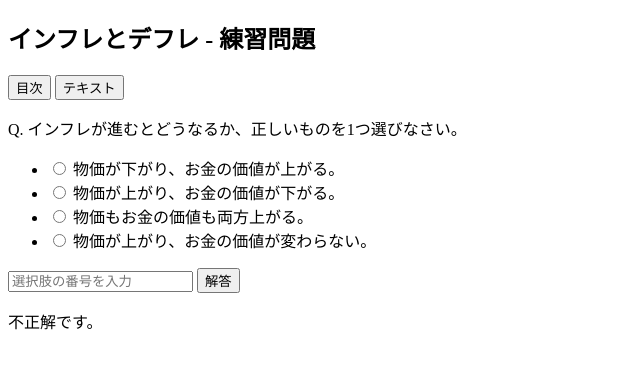
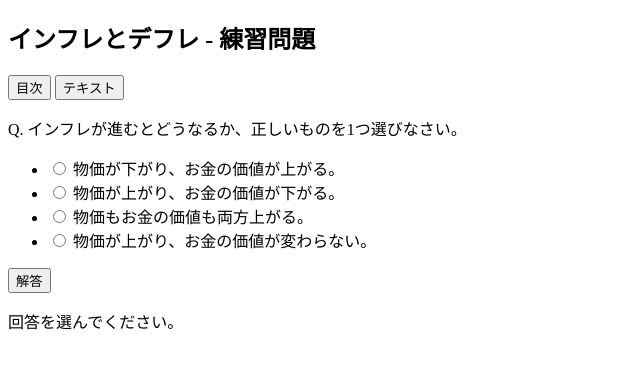
Before and after one commit to PoisonDartFrogMan/TestApps2, a plain HTML site: page QUIZ002.html in a window 1280 px wide. Both pictures are taken after a click on the button "解答". Shown: the whole page, without its empty margins (0-640 px from the left). Drawn offline with Linux system fonts and the light colour scheme.

Commit message:
Update QUIZ002.html

```diff
--- a/QUIZ002.html
+++ b/QUIZ002.html
@@ -3,7 +3,7 @@
 <head>
     <meta charset="UTF-8">
     <meta name="viewport" content="width=device-width, initial-scale=1.0">
-    <title>インフレとデフレ - 練習問題</title>
+    <title>金融の自由化 (近年の金融政策)②</title>
 </head>
 <body>
     <h2>インフレとデフレ - 練習問題</h2>
@@ -19,7 +19,6 @@
             <li><input type="radio" name="answer" value="3"> 物価もお金の価値も両方上がる。</li>
             <li><input type="radio" name="answer" value="4"> 物価が上がり、お金の価値が変わらない。</li>
         </ul>
-        <input type="text" id="user-answer" placeholder="選択肢の番号を入力">
         <button onclick="checkAnswer()">解答</button>
         <p id="result"></p>
         <button id="next-question" style="display: none;" onclick="nextQuestion()">次へ</button>
@@ -98,9 +97,15 @@
         }
 
         function checkAnswer() {
-            const userAnswer = parseInt(document.getElementById('user-answer').value);
+            const selectedAnswer = document.querySelector('input[name="answer"]:checked');
+            const resultElement = document.getElementById('result');
+            if (!selectedAnswer) {
+                resultElement.textContent = "回答を選んでください。";
+                return;
+            }
+
+            const userAnswer = parseInt(selectedAnswer.value);
             const currentQuestion = questions[currentQuestionIndex];
-            const resultElement = document.getElementById('result');
 
             if (userAnswer === currentQuestion.answer) {
                 correctAnswers++;
@@ -116,7 +121,6 @@
             if (currentQuestionIndex < questions.length) {
                 document.getElementById('next-question').style.display = 'none';
                 document.getElementById('result').textContent = '';
-                document.getElementById('user-answer').value = '';
                 loadQuestion();
             } else {
                 document.getElementById('quiz-container').innerHTML = `<p>${questions.length}問中${correctAnswers}問正解</p>`;
```
